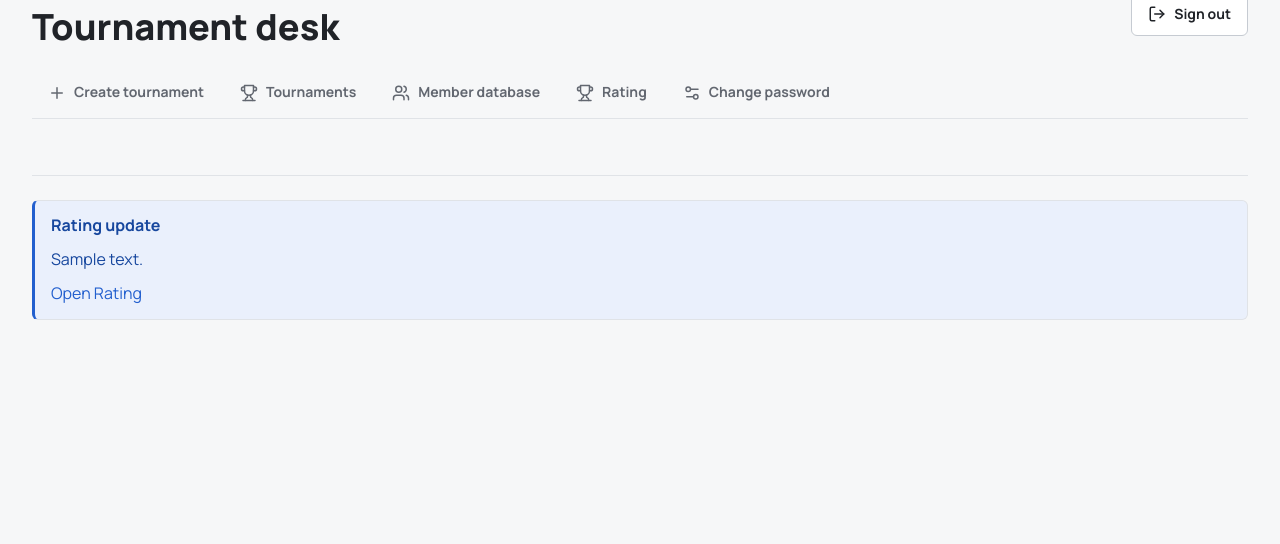
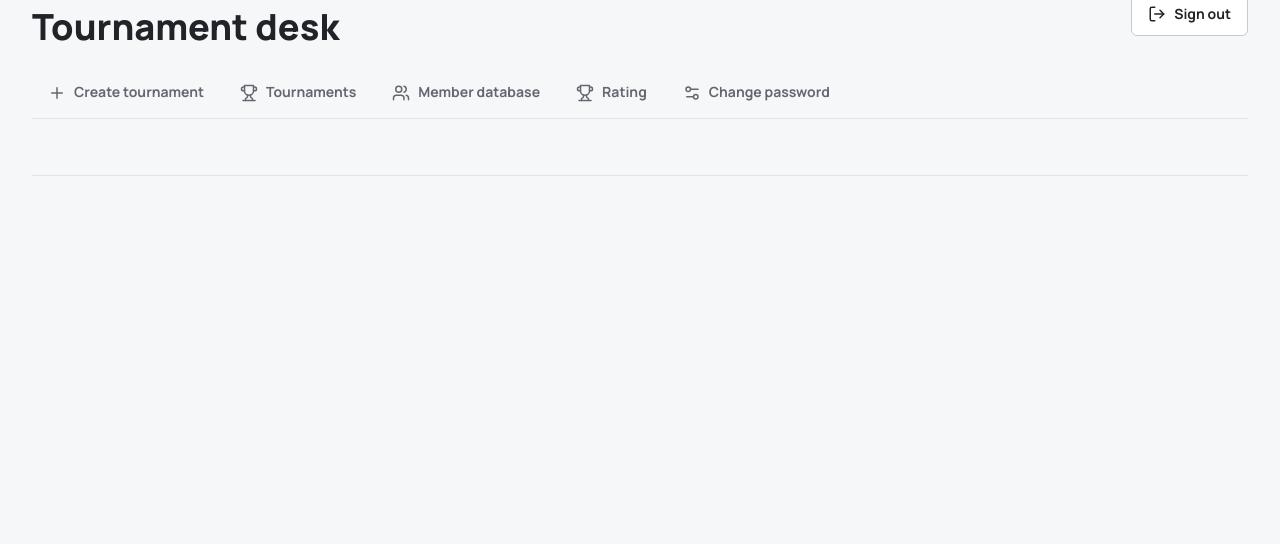
Before and after one commit to JasperDekoninck/ChessTournaments, a Flask app: template src/flaskr/templates/admin_dashboard.html in a window 1280 px wide. Shown: the part 152-696 px from the top of the page. Run offline with Flask 3, Linux system fonts and the light colour scheme; the template is opened without the code that fills it: most values are stand-ins (such as "Sample title", 1, 10 or a date in 2020).

Commit message:
Show rating update banner only on the Rating tab

```diff
--- a/src/flaskr/templates/admin_dashboard.html
+++ b/src/flaskr/templates/admin_dashboard.html
@@ -22,7 +22,9 @@
   </nav>
 </section>
 
-{% include "_rating_job.html" %}
+{% if active_tab == 'rating' %}
+  {% include "_rating_job.html" %}
+{% endif %}
 
 <section class="section"{% if active_tab != 'rating' %} hidden{% endif %}>
   <div class="section-heading"><h2>Rating</h2></div>
--- a/src/flaskr/templates/admin_tournament.html
+++ b/src/flaskr/templates/admin_tournament.html
@@ -3,7 +3,6 @@
 {% from "_ui.html" import icon %}
 {% block title %}{{ tournament.name }} · Admin{% endblock %}
 {% block content %}
-{% include "_rating_job.html" %}
 <section class="section admin-event-heading">
   <a class="back-link" href="{{ url_for('web.admin', tab='tournaments') }}">{{ icon('archive') }} All tournaments</a>
   <div class="section-heading">
--- a/src/flaskr/web.py
+++ b/src/flaskr/web.py
@@ -984,7 +984,7 @@ def admin():
     members_start = (members_page - 1) * 20
     return render_template(
         "admin_dashboard.html",
-        rating_job=rating_job_status(),
+        rating_job=rating_job_status() if active_tab == "rating" else None,
         rating_tournaments=db.execute(
             """
             SELECT t.*, (SELECT COUNT(*) FROM pairing p WHERE p.tournament_id = t.id
@@ -1448,7 +1448,6 @@ def _render_admin_tournament(slug: str, *, email_form: dict | None = None):
     }
     return render_template(
         "admin_tournament.html",
-        rating_job=rating_job_status(),
         tournament=tournament,
         email_form=email_form or {},
         registration_fields=registration_fields,
```
